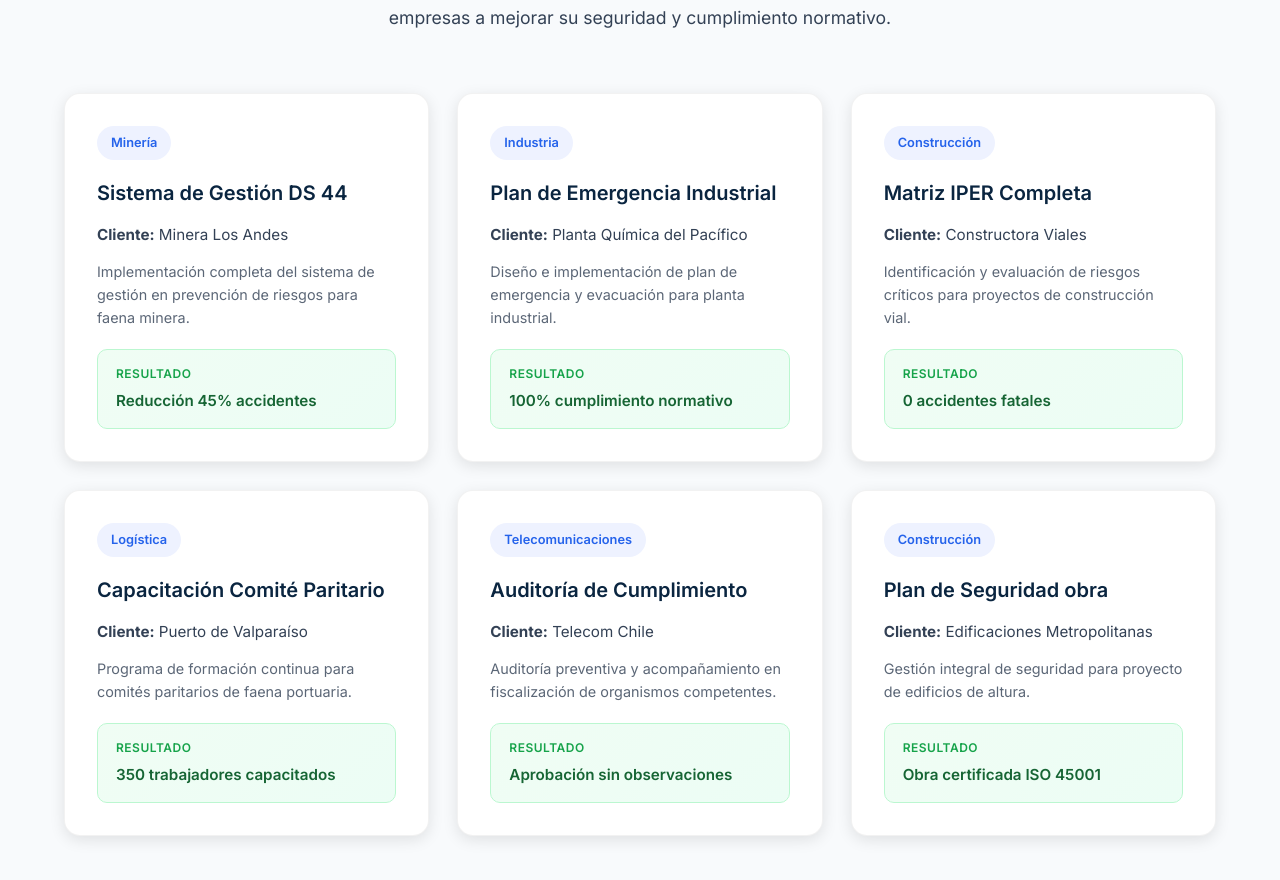
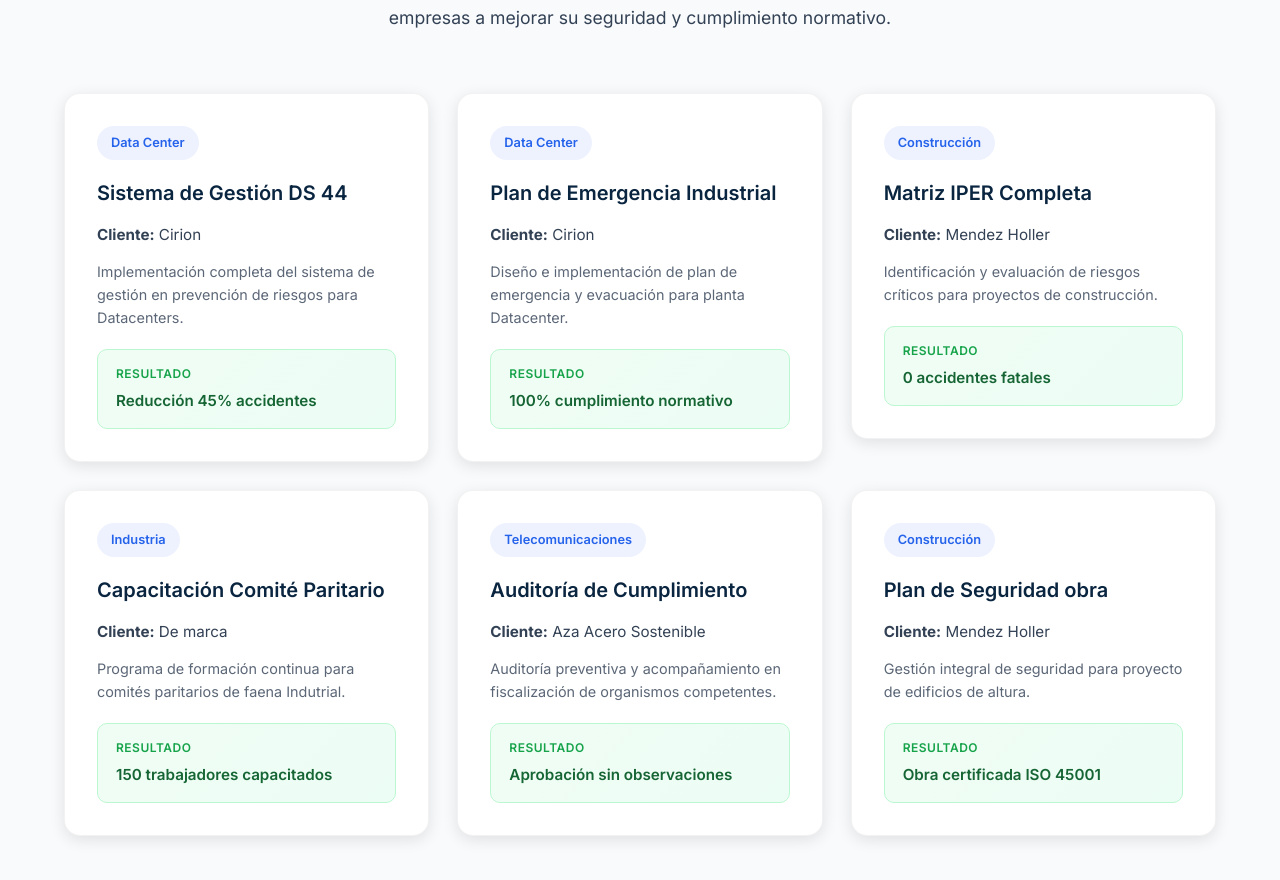
Before and after one commit to Shadownlook/prevencion-riesgos, a React (Vite) app: page / in a window 1280 px wide. Shown: the part 6188-7068 px from the top of the page. Built offline with nearby package versions, Linux system fonts and the light colour scheme.

Commit message:
feat: update portfolio section with new content

```diff
--- a/src/sections/Portafolio.jsx
+++ b/src/sections/Portafolio.jsx
@@ -3,42 +3,42 @@ import Reveal from '../components/Reveal'
 const proyectos = [
   {
     titulo: 'Sistema de Gestión DS 44',
-    cliente: 'Minera Los Andes',
-    descripcion: 'Implementación completa del sistema de gestión en prevención de riesgos para faena minera.',
-    categoria: 'Minería',
+    cliente: 'Cirion',
+    descripcion: 'Implementación completa del sistema de gestión en prevención de riesgos para Datacenters.',
+    categoria: 'Data Center',
     resultado: 'Reducción 45% accidentes'
   },
   {
     titulo: 'Plan de Emergencia Industrial',
-    cliente: 'Planta Química del Pacífico',
-    descripcion: 'Diseño e implementación de plan de emergencia y evacuación para planta industrial.',
-    categoria: 'Industria',
+    cliente: 'Cirion',
+    descripcion: 'Diseño e implementación de plan de emergencia y evacuación para planta Datacenter.',
+    categoria: 'Data Center',
     resultado: '100% cumplimiento normativo'
   },
   {
     titulo: 'Matriz IPER Completa',
-    cliente: 'Constructora Viales',
-    descripcion: 'Identificación y evaluación de riesgos críticos para proyectos de construcción vial.',
+    cliente: 'Mendez Holler',
+    descripcion: 'Identificación y evaluación de riesgos críticos para proyectos de construcción.',
     categoria: 'Construcción',
     resultado: '0 accidentes fatales'
   },
   {
     titulo: 'Capacitación Comité Paritario',
-    cliente: 'Puerto de Valparaíso',
-    descripcion: 'Programa de formación continua para comités paritarios de faena portuaria.',
-    categoria: 'Logística',
-    resultado: '350 trabajadores capacitados'
+    cliente: 'De marca',
+    descripcion: 'Programa de formación continua para comités paritarios de faena Indutrial.',
+    categoria: 'Industria',
+    resultado: '150 trabajadores capacitados'
   },
   {
     titulo: 'Auditoría de Cumplimiento',
-    cliente: 'Telecom Chile',
+    cliente: 'Aza Acero Sostenible',
     descripcion: 'Auditoría preventiva y acompañamiento en fiscalización de organismos competentes.',
     categoria: 'Telecomunicaciones',
     resultado: 'Aprobación sin observaciones'
   },
   {
     titulo: 'Plan de Seguridad obra',
-    cliente: 'Edificaciones Metropolitanas',
+    cliente: 'Mendez Holler',
     descripcion: 'Gestión integral de seguridad para proyecto de edificios de altura.',
     categoria: 'Construcción',
     resultado: 'Obra certificada ISO 45001'
```
